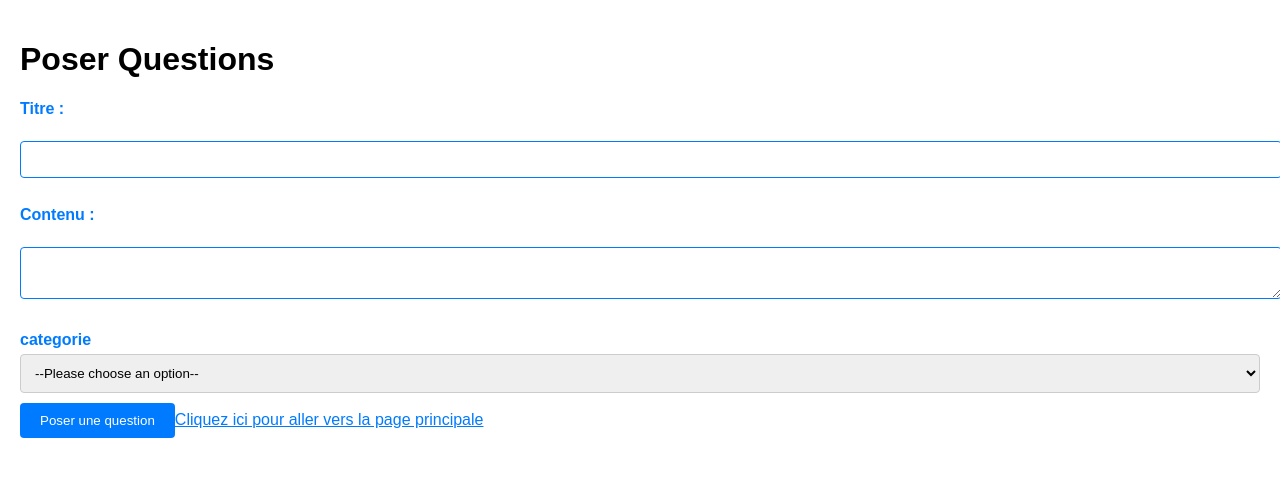
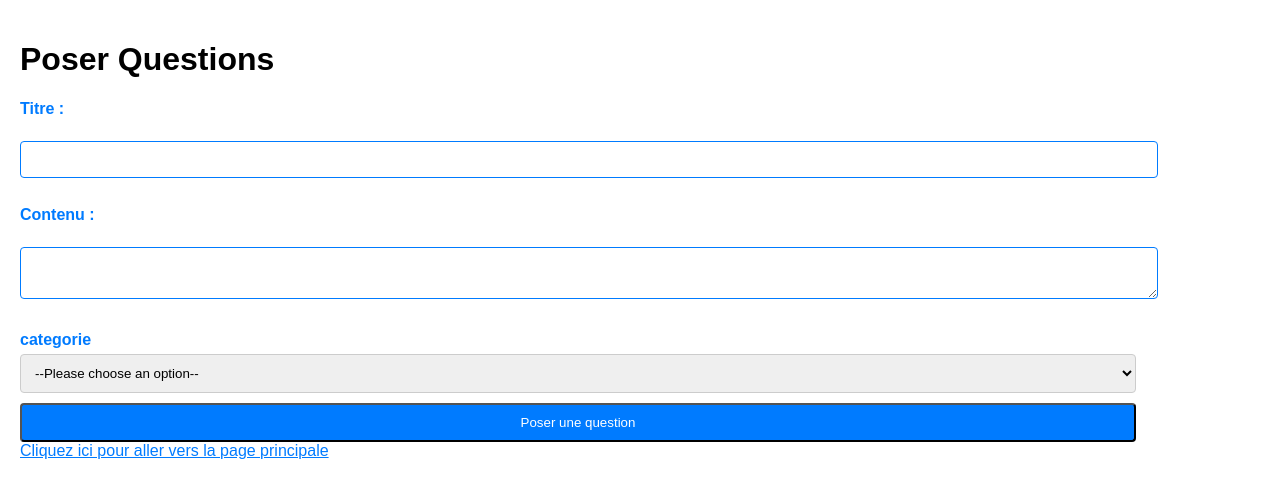
Before and after one commit to RosineSoro/Projet_Info633_FAQ, a PHP site: page /page_quest.php in a window 1280 px wide. Shown: the top 498 px of the page. Run offline with PHP 8.4, Linux system fonts and the light colour scheme; the visitor is signed in with stand-in values (Sample User, id 1); data that the repository does not hold is empty.

Commit message:
derniere update
nljk

```diff
--- a/Pages/page_quest.css
+++ b/Pages/page_quest.css
@@ -7,6 +7,7 @@ body {
 
   form {
     margin-bottom: 20px;
+    margin-right: 10%;
   }
 
   label {
@@ -23,6 +24,7 @@ body {
     border-radius: 4px;
     margin-bottom: 10px;
     border: 1px solid #007BFF;
+    margin-right: 10%;
   }
 
   select {
@@ -36,7 +38,7 @@ body {
   input[type="submit"] {
     background-color: #007BFF;
     color: #fff;
-    border: none;
+    margin-right: 10%;
     padding: 10px 20px;
     border-radius: 4px;
     cursor: pointer;
@@ -49,3 +51,7 @@ body {
   a:hover {
     text-decoration: underline;
   }
+  input{
+    width: 100%;
+
+  }
```
